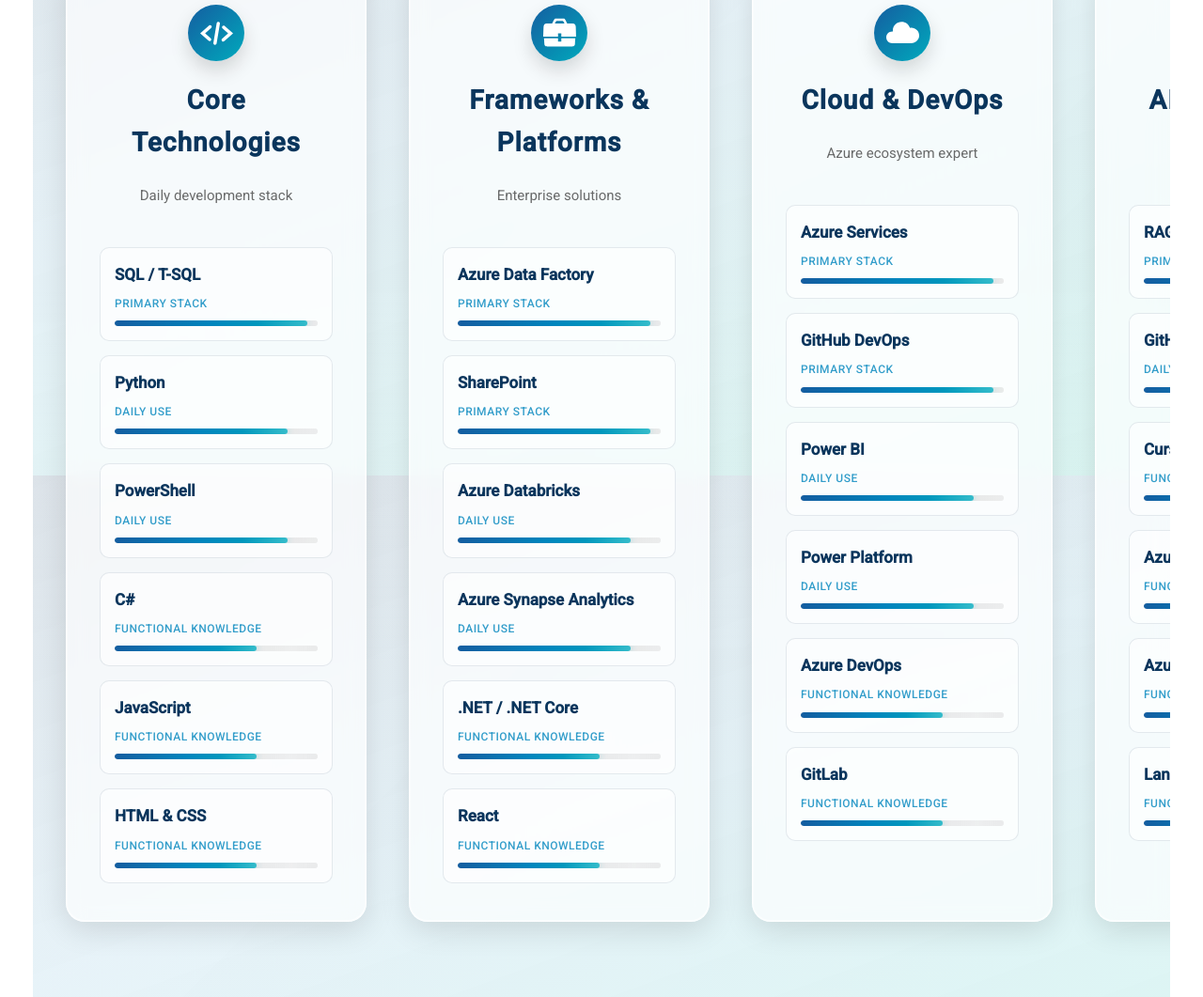
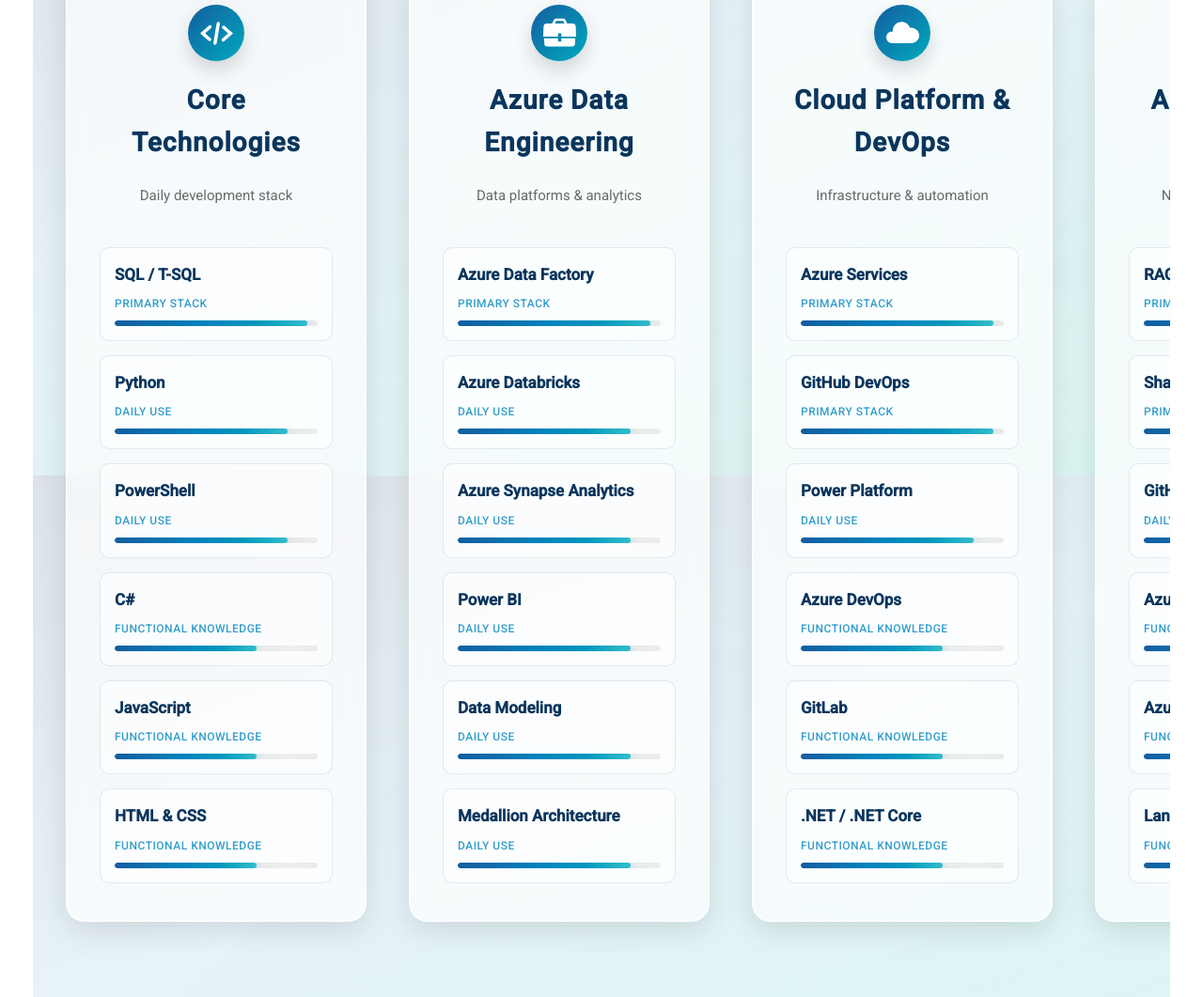
Before and after one commit to richard-uzik-accenture/Resume, a website: page index.html in a window 1280 px wide. Shown: the part 9580-10641 px from the top of the page at 94% size. Drawn offline with Linux system fonts and the light colour scheme.

Commit message:
Enhance CSS source mapping and improve skills component styling
- Updated the CSS source map to include additional SCSS files for better debugging and organization.
- Modified the _skills.scss component to ensure better alignment and spacing by adding min-height, flex display, and centering properties for improved visual consistency.

```diff
--- a/config/content.json
+++ b/config/content.json
@@ -292,18 +292,13 @@
                 ]
             },
             {
-                "id": "frameworks",
+                "id": "data",
                 "icon": "icon-briefcase",
-                "heading": "Frameworks & Platforms",
-                "description": "Enterprise solutions",
+                "heading": "Azure Data Engineering",
+                "description": "Data platforms & analytics",
                 "items": [
                     {
                         "name": "Azure Data Factory",
-                        "level": "Primary Stack",
-                        "percentage": 95
-                    },
-                    {
-                        "name": "SharePoint",
                         "level": "Primary Stack",
                         "percentage": 95
                     },
@@ -318,22 +313,27 @@
                         "percentage": 85
                     },
                     {
-                        "name": ".NET / .NET Core",
-                        "level": "Functional Knowledge",
-                        "percentage": 70
+                        "name": "Power BI",
+                        "level": "Daily Use",
+                        "percentage": 85
                     },
                     {
-                        "name": "React",
-                        "level": "Functional Knowledge",
-                        "percentage": 70
+                        "name": "Data Modeling",
+                        "level": "Daily Use",
+                        "percentage": 85
+                    },
+                    {
+                        "name": "Medallion Architecture",
+                        "level": "Daily Use",
+                        "percentage": 85
                     }
                 ]
             },
             {
                 "id": "cloud",
                 "icon": "icon-cloud",
-                "heading": "Cloud & DevOps",
-                "description": "Azure ecosystem expert",
+                "heading": "Cloud Platform & DevOps",
+                "description": "Infrastructure & automation",
                 "items": [
                     {
                         "name": "Azure Services",
@@ -344,11 +344,6 @@
                         "name": "GitHub DevOps",
                         "level": "Primary Stack",
                         "percentage": 95
-                    },
-                    {
-                        "name": "Power BI",
-                        "level": "Daily Use",
-                        "percentage": 85
                     },
                     {
                         "name": "Power Platform",
@@ -364,14 +359,19 @@
                         "name": "GitLab",
                         "level": "Functional Knowledge",
                         "percentage": 70
+                    },
+                    {
+                        "name": ".NET / .NET Core",
+                        "level": "Functional Knowledge",
+                        "percentage": 70
                     }
                 ]
             },
             {
                 "id": "ai",
                 "icon": "icon-light-bulb",
-                "heading": "AI & Innovation",
-                "description": "Next-gen development",
+                "heading": "AI & Enterprise Solutions",
+                "description": "Next-gen tools & platforms",
                 "items": [
                     {
                         "name": "RAG / AI Search",
@@ -379,14 +379,14 @@
                         "percentage": 95
                     },
                     {
+                        "name": "SharePoint",
+                        "level": "Primary Stack",
+                        "percentage": 95
+                    },
+                    {
                         "name": "GitHub Copilot",
                         "level": "Daily Use",
                         "percentage": 85
-                    },
-                    {
-                        "name": "Cursor AI",
-                        "level": "Functional Knowledge",
-                        "percentage": 70
                     },
                     {
                         "name": "Azure OpenAI",
--- a/sass/components/_skills.scss
+++ b/sass/components/_skills.scss
@@ -262,6 +262,10 @@
             text-align: center;
             margin-bottom: 0.8rem;
             letter-spacing: 0.1rem;
+            min-height: 7rem;
+            display: flex;
+            align-items: center;
+            justify-content: center;
         }
 
         &__description {
```
Also changed, not shown: css/style.comp.css, css/style.css, css/style.prefix.css, 2 other files.
